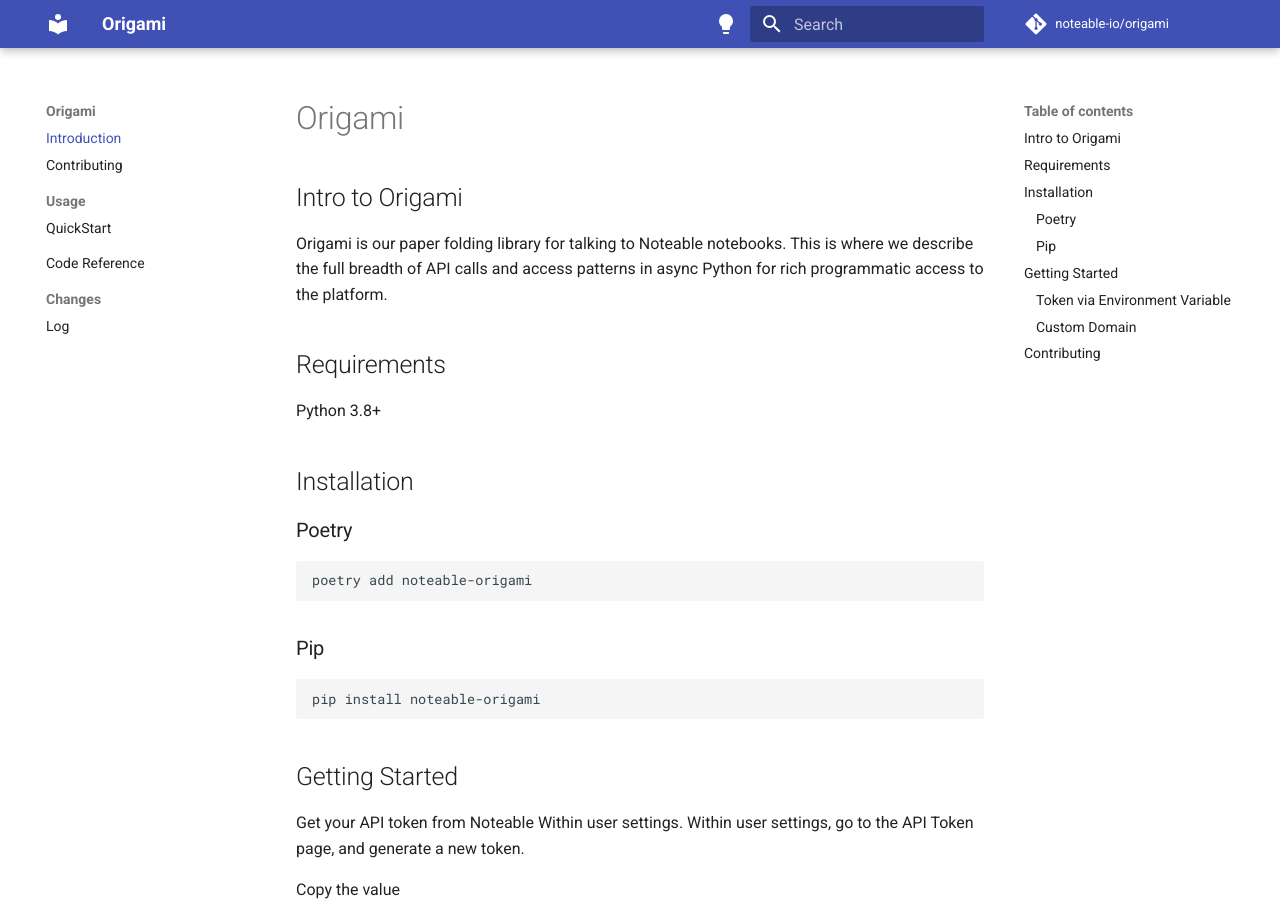
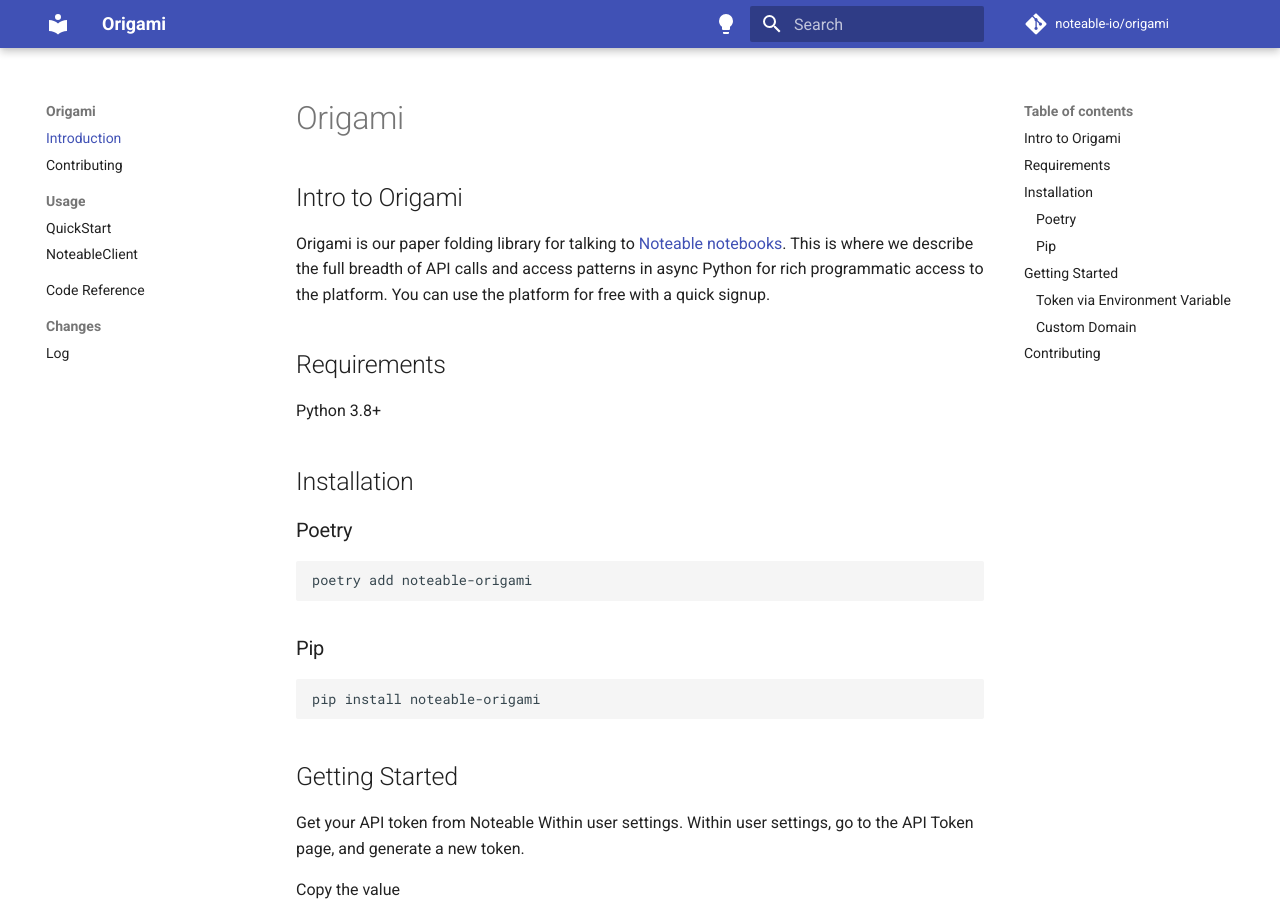
Before and after one commit to noteable-io/origami, an MkDocs documentation site: the page built from docs/index.md, in a window 1280 px wide and 900 px high. Built offline with MkDocs 1.6.1 and Material for MkDocs 9.7.7, drawn with Linux system fonts in a browser that asks for light colours; comment, search, counter and statistics services are not loaded.

Commit message:
Added more docs information

```diff
--- a/README.md
+++ b/README.md
@@ -20,7 +20,7 @@ A library capturing message patterns and protocols speaking to Noteable's APIs
 <!-- --8<-- [start:intro] -->
 ## Intro to Origami
 
-Origami is our paper folding library for talking to Noteable notebooks. This is where we describe the full breadth of API calls and access patterns in async Python for rich programmatic access to the platform.
+Origami is our paper folding library for talking to [Noteable notebooks](http://noteable.io/). This is where we describe the full breadth of API calls and access patterns in async Python for rich programmatic access to the platform. You can use the platform for free with a quick signup.
 <!-- --8<-- [end:intro] -->
 
 <!-- --8<-- [start:requirements] -->
--- a/mkdocs.yml
+++ b/mkdocs.yml
@@ -28,6 +28,7 @@ nav:
   - Contributing: 'contributing.md'
   - Usage:
       - QuickStart: 'quickstart.md'
+      - NoteableClient: 'client.md'
   - Code Reference: reference/
   - Changes:
       - Log: 'changelog.md'
```
Also changed, not shown: docs/client.md (added, +25 -0 lines).
